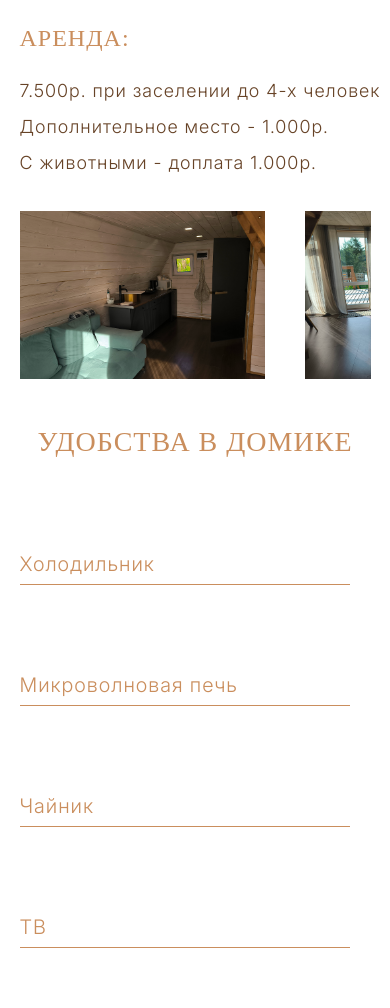
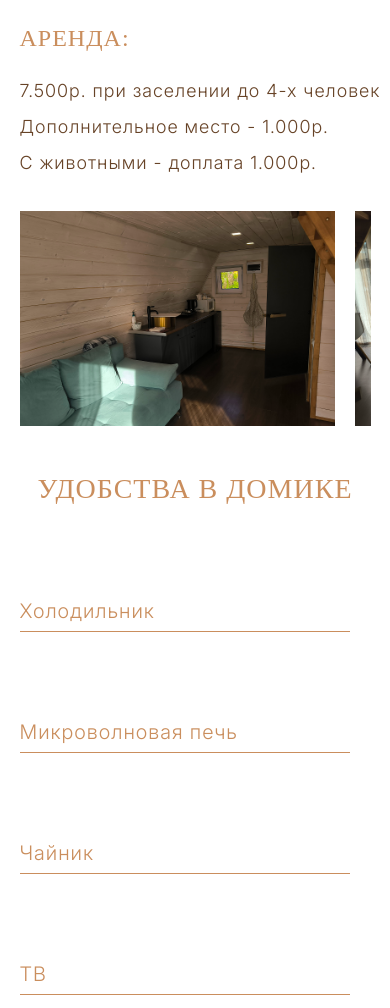
Before and after one commit to eternity089/hutor-vnukovo, a plain HTML site: page html/price.html in a window 390 px wide. Shown: the part 1418-2426 px from the top of the page. Drawn offline with Linux system fonts and the light colour scheme; a web font is replaced by a local one.

Commit message:
Update price.css

```diff
--- a/css/price.css
+++ b/css/price.css
@@ -169,3 +169,12 @@ display: none;
     row-gap: 80px;
   }
 }
+
+@media (max-width: 480px) {
+  .slider{
+    gap: 20px;
+  }
+  .slide{
+    flex: 0 0 90%;
+  }
+}
```
